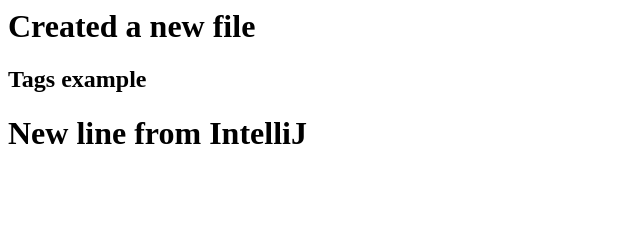
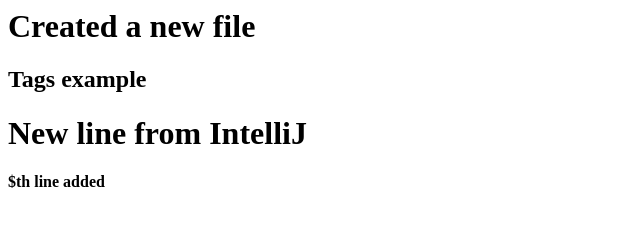
Before and after one commit to ranjith0817/TagsExample, a plain HTML site: page index.html in a window 1280 px wide. Shown: the whole page, without its empty margins (0-640 px from the left). Drawn offline with Linux system fonts and the light colour scheme.

Commit message:
4th line added

```diff
--- a/index.html
+++ b/index.html
@@ -1,3 +1,4 @@
 <h1>Created a new file</h1>
 <h2>Tags example</h2>
 <h1>New line from IntelliJ</h1>
+<h4>$th line added</h4>
```
